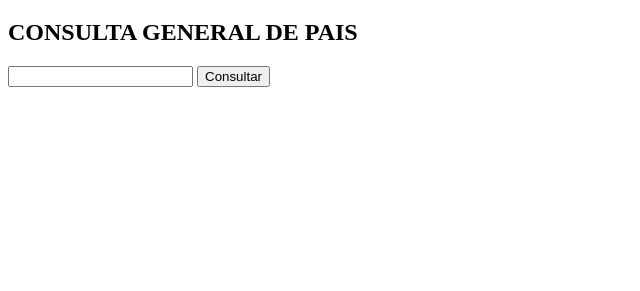
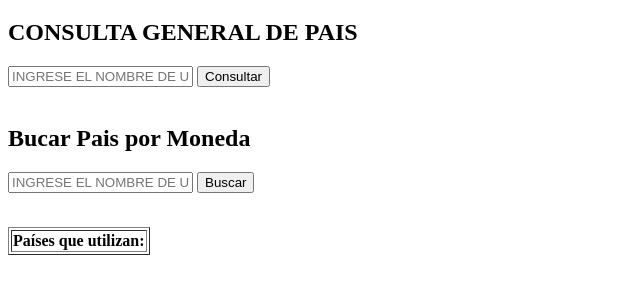
Before and after one commit to lestermaudiel/parcial_franco_b, a plain HTML site: page index.html in a window 1280 px wide. Shown: the part 61-352 px from the top of the page, without its empty margins (0-640 px from the left). Drawn offline with Linux system fonts and the light colour scheme.

Commit message:
se agrego el form para buscar paises que utilizen cierta moneda

```diff
--- a/index.html
+++ b/index.html
@@ -9,7 +9,7 @@
     <h1>PAISES DEL MUNDO</h1>
     <h2>CONSULTA GENERAL DE PAIS</h2>
     <form id="paisForm">
-        <input type="text" name="pais" id="paisInput">
+        <input type="text" name="pais" id="paisInput" placeholder="INGRESE EL NOMBRE DE UN PAIS">
         <button type="submit">Consultar</button>
     </form>
     <br>
@@ -40,6 +40,21 @@
             </tr>
         </tbody>
     </table>
+    <h2>Bucar Pais por Moneda</h2>
+    <form id="monedaForm">
+        <input type="text" name="moneda" id="monedaInput" placeholder="INGRESE EL NOMBRE DE UNA MONEDA">
+        <button type="submit">Buscar</button>
+    </form>
+    <br>
+    <p id="estadoMoneda"></p>
+    <table id="monedaTabla" border="1px solid">
+        <thead>
+            <tr>
+                <th>Países que utilizan:</th>
+            </tr>
+        </thead>
+        <tbody id="tablaPaisesMoneda"></tbody>
+    </table>
     <script src="script.js"></script>
 </body>
 </html>
```
